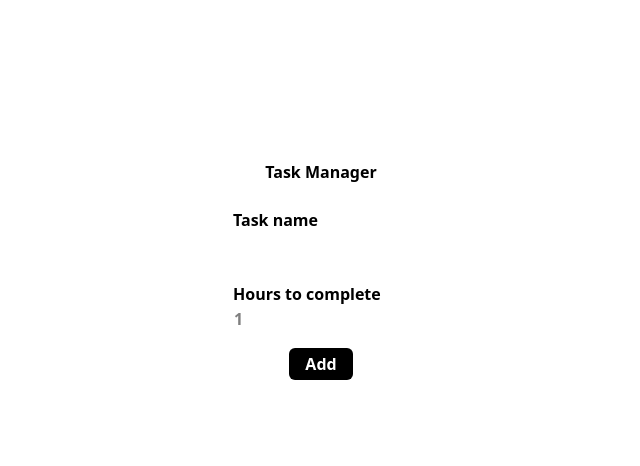
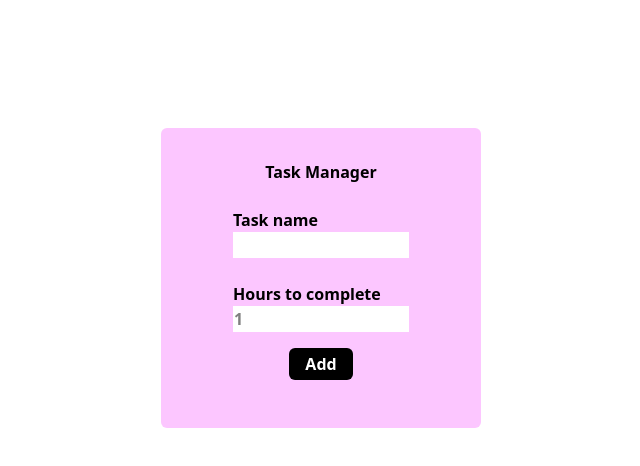
Before and after one commit to Katerina8888/ukol-katerina, a Vue app: page / in a window 1280 px wide. Shown: the top 466 px of the page, without its empty margins (319-959 px from the left). Built offline with nearby package versions, Linux system fonts and the light colour scheme; the HTML template or start-up script is replaced by a standard one.

Commit message:
feat: add new color prop to main

```diff
--- a/src/assets/main.css
+++ b/src/assets/main.css
@@ -1 +1,5 @@
 @import 'tailwindcss';
+
+@theme {
+  --color-katerina-600: #fcc6ff;
+}
```
